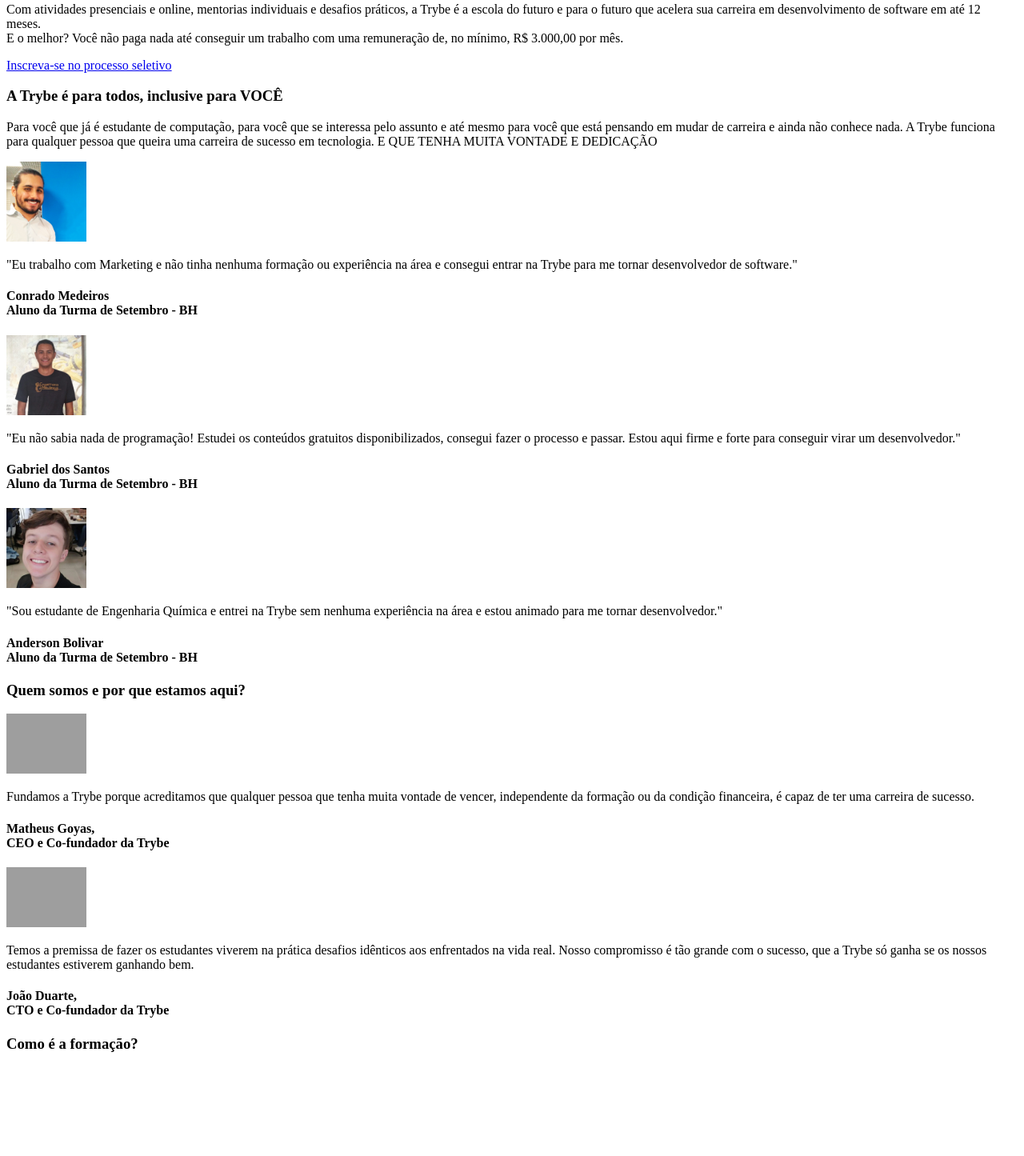
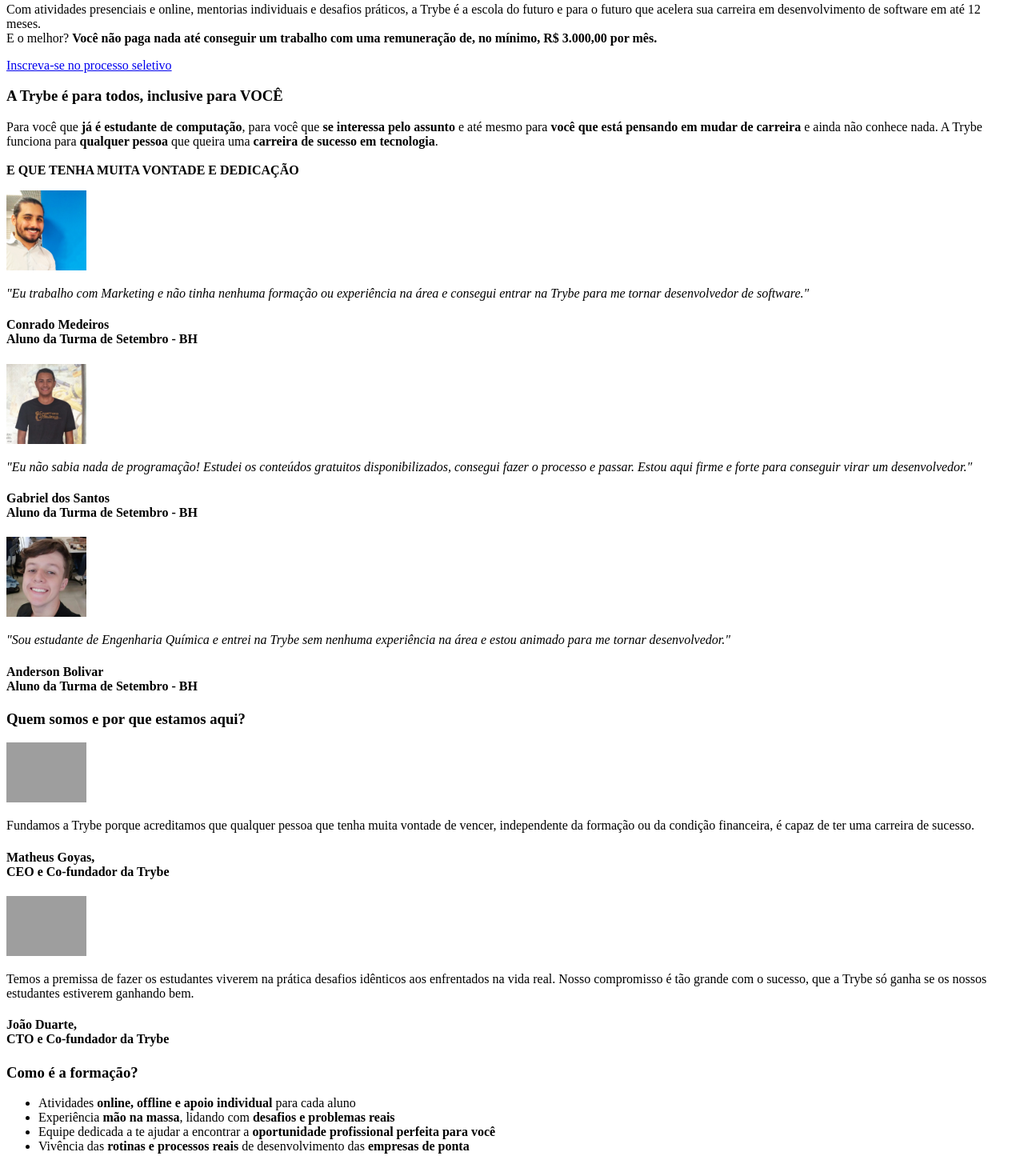
Before and after one commit to martinsedm/sd-017-live-lectures, a plain HTML site: page trybe-marketing.html in a window 1280 px wide. Shown: the part 413-1858 px from the top of the page at 80% size. Before the commit the page ends 1747 px from the top, so only its background shows below. Drawn offline with Linux system fonts and the light colour scheme; grey boxes are pictures that could not be loaded.

Commit message:
Inclusao das ultimas seçoes e das tags strong e em em todo o texto

```diff
--- a/trybe-marketing.html
+++ b/trybe-marketing.html
@@ -14,22 +14,26 @@
   <p>
     Com atividades presenciais e online, mentorias individuais e desafios práticos, a Trybe é a
     escola do futuro e para o futuro que acelera sua carreira em desenvolvimento de software em
-    até 12 meses. <br />E o melhor? Você não paga nada até conseguir um trabalho com uma
-    remuneração de, no mínimo, R$ 3.000,00 por mês.
+    até 12 meses. <br />E o melhor? <b>Você não paga nada até conseguir um trabalho com uma
+      remuneração de, no mínimo, R$ 3.000,00 por mês.</b>
   </p>
   <a href="#" target="_blank">Inscreva-se no processo seletivo</a>
-  <h3>A Trybe é para todos, inclusive para VOCÊ</h3>
+  <h3>A Trybe é para todos, inclusive para <strong>VOCÊ</strong></h3>
   <p>
-    Para você que já é estudante de computação, para você que se interessa pelo assunto e até
-    mesmo para você que está pensando em mudar de carreira e ainda não conhece nada. A Trybe
-    funciona para qualquer pessoa que queira uma carreira de sucesso em tecnologia. E QUE TENHA
-    MUITA VONTADE E DEDICAÇÃO
+    Para você que <strong>já é estudante de computação</strong>, para você que <strong>se interessa pelo
+      assunto</strong> e até
+    mesmo para <strong>você que está pensando em mudar de carreira</strong> e ainda não conhece nada. A Trybe
+    funciona para <strong>qualquer pessoa</strong> que queira uma <strong>carreira de sucesso em tecnologia</strong>.
+    <br>
+    <br>
+    <strong>E QUE TENHA MUITA VONTADE E DEDICAÇÃO</strong>
   </p>
   <img src="images/conrado-medeiros.png" alt="Conrado Medeiros" width="100px" />
   <p>
+    <em>
       "Eu trabalho com Marketing e não tinha nenhuma formação ou experiência na área e consegui
       entrar na Trybe para me tornar desenvolvedor de software."
-  </p>
+    </em>
   <h4>
     Conrado Medeiros<br />
     ‍Aluno da Turma de Setembro - BH
@@ -37,8 +41,10 @@
 
   <img src="images/gabriel-dos-santos.png" alt="Gabriel dos Santos" width="100px" />
   <p>
+    <em>
       "Eu não sabia nada de programação! Estudei os conteúdos gratuitos disponibilizados, consegui fazer o processo e
       passar. Estou aqui firme e forte para conseguir virar um desenvolvedor."
+    </em>
   </p>
   <h4>
     Gabriel dos Santos<br>
@@ -47,8 +53,10 @@
 
   <img src="images/anderson-bolivar.png" alt="Anderson Bolivar" width="100px" />
   <p>
+    <em>
       "Sou estudante de Engenharia Química e entrei na Trybe sem nenhuma experiência na área e estou animado para me
       tornar desenvolvedor."
+    </em>
   </p>
   <h4>
     Anderson Bolivar<br>
@@ -61,19 +69,33 @@
   <p>Fundamos a Trybe porque acreditamos que qualquer pessoa que tenha muita vontade de vencer, independente da formação
     ou da condição financeira, é capaz de ter uma carreira de sucesso.</p>
 
-  <h4>Matheus Goyas,<br>
-    CEO e Co-fundador da Trybe</h4>
-  <a href="http://www.google.com">
+  <h4><strong>Matheus Goyas,</strong>
+    <br>
+    CEO e Co-fundador da Trybe
+  </h4>
   <img src="https://uploads-ssl.webflow.com/5d4c18a28620ae5d4f33af94/5d82bb0b28a6013c896ebf4b_Joao%20Daniel.jpeg"
     alt="João Daniel" width="100px">
-  </a>
   <p>Temos a premissa de fazer os estudantes viverem na prática desafios idênticos aos enfrentados na vida real. Nosso
     compromisso é tão grande com o sucesso, que a Trybe só ganha se os nossos estudantes estiverem ganhando bem.</p>
 
-  <h4>João Duarte,<br>
-    CTO e Co-fundador da Trybe</h4>
+  <h4><strong>João Duarte,</strong>
+    <br>
+    CTO e Co-fundador da Trybe
+  </h4>
 
   <h3>Como é a formação?</h3>
+  <ul>
+    <li>Atividades <strong>online, offline e apoio individual</strong> para cada aluno</li>
+    <li>Experiência <strong>mão na massa</strong>, lidando com <strong>desafios e problemas reais</strong></li>
+    <li>Equipe dedicada a te ajudar a encontrar a <strong>oportunidade profissional perfeita para você</strong></li>
+    <li>Vivência das <strong>rotinas e processos reais</strong> de desenvolvimento das <strong>empresas de
+        ponta</strong></li>
+  </ul>
+  <img src="images/learning-web.jpeg" alt="" width="500px">
+
+  <h4>Quer saber mais sobre nossa formação?</h4>
+  <a href="">Faça o download do nosso currículo</a>
+
 </body>
 
 </html>
```
Lines whose indentation alone changed are shown as unchanged.
